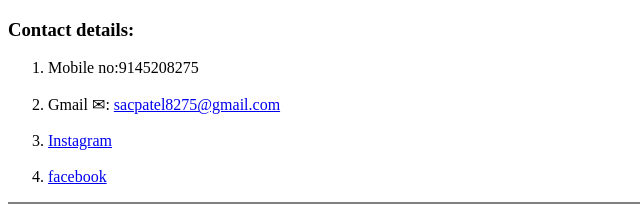
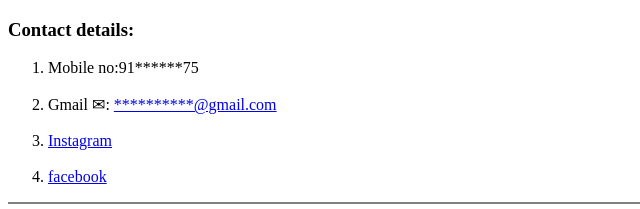
Before and after one commit to codeItsohail/CV, a plain HTML site: page contact.html in a window 1280 px wide. Shown: the top 209 px of the page, 0-640 px from the left. Drawn offline with Linux system fonts and the light colour scheme.

Commit message:
hide contact details

```diff
--- a/contact.html
+++ b/contact.html
@@ -6,8 +6,8 @@
     <body>
         <h3>Contact details:</h3>
         <ol>
-            <li>Mobile no:9145208275</li><br>
-            <li>Gmail ✉: <a href="mailto:sacpatel8275@gmail.com">sacpatel8275@gmail.com</a></li><br>
+            <li>Mobile no:91******75</li><br>
+            <li>Gmail ✉: <a href="mailto:sacpatel8275@gmail.com">**********@gmail.com</a></li><br>
             <li><a href="https://instagram.com/sohailp_786?igshid=ZDdkNTZiNTM=">Instagram</a></li><br>
             <li><a href="https://www.facebook.com/sohail.patel.948494">facebook</a></li>
         </ol>
```
